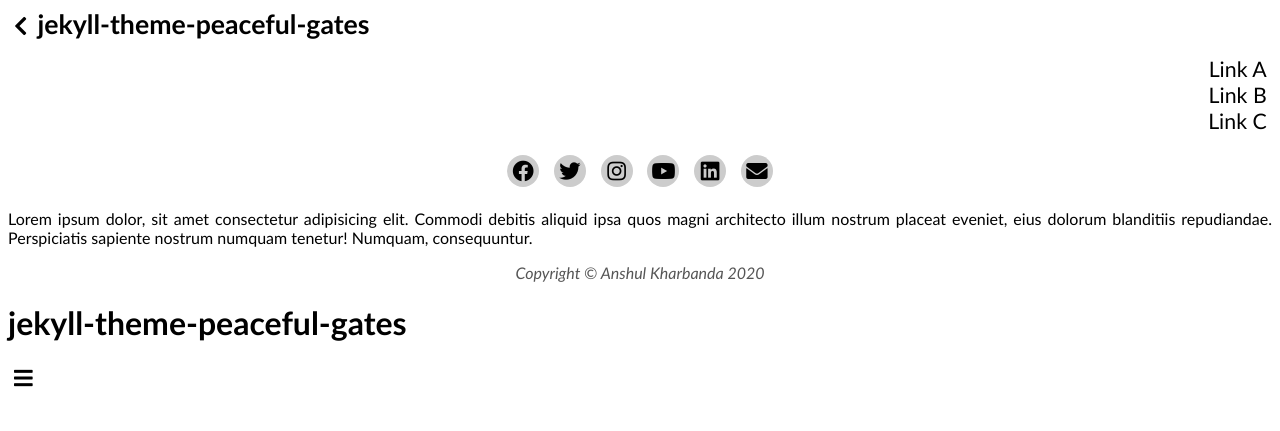
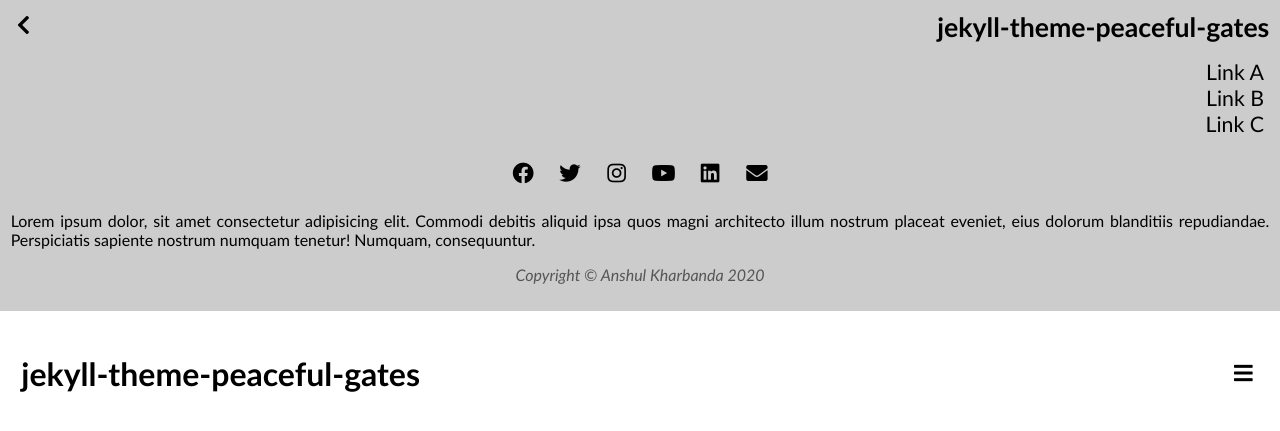
Before and after one commit to andydevs/jekyll-theme-peaceful-gates, a Jekyll site: the page built from index.html, in a window 1280 px wide. Shown: the top 431 px of the page. Built offline with Jekyll 4.4.1, drawn with Linux system fonts in a browser that asks for light colours.

Commit message:
Basic block outline

```diff
--- a/_includes/menu.html
+++ b/_includes/menu.html
@@ -1,10 +1,17 @@
+<div class="menu-window">
     <div class="menu">
         <div class="menu-container">
             <div class="menu-header">
+                <div class="menu-header-left">
                     <button class="icon-button" id="close-menu">
                         <span class="fas fa-chevron-left"></span>
                     </button>
-            <a class="menu-title" href="/">{{ site.title }}</a>
+                </div>
+                <div class="menu-header-right">
+                    <a class="menu-title" href="/">
+                        {{ site.title }}
+                    </a>
+                </div>
             </div>
             <ul class="menu-links">
                 <li><a href="#">Link A</a></li>
@@ -43,3 +50,4 @@
             </footer>
         </div>
     </div>
+</div>
--- a/_layouts/page.html
+++ b/_layouts/page.html
@@ -3,9 +3,9 @@ layout: default
 ---
 
 <div class="page-header">
-    <h1 class="page-title">
-        {{ page.title }}
-    </h1>
+    <div class="page-info">
+        <h1 class="page-title">{{ page.title }}</h1>
+    </div>
     <button class="icon-button" id="open-menu">
         <span class="fas fa-bars"></span>
     </button>
--- a/_layouts/post.html
+++ b/_layouts/post.html
@@ -3,9 +3,9 @@ layout: default
 ---
 
 <div class="page-header">
-    <div class="page-title">
-        <h1 class="post-title">{{ page.title }}</h1>
-        <h2 class="post-subtitle">{{ page.date | date_to_string: 'ordinal', 'US' }}</h2>
+    <div class="page-info">
+        <h1 class="page-title">{{ page.title }}</h1>
+        <h2 class="page-subtitle">{{ page.date | date_to_string: 'ordinal', 'US' }}</h2>
     </div>
     <button class="icon-button" id="open-menu">
         <span class="fas fa-bars"></span>
--- a/_sass/jekyll-theme-simple-design.scss
+++ b/_sass/jekyll-theme-simple-design.scss
@@ -7,3 +7,4 @@ $fa-font-path: "/assets/fonts";
 @import "./fontawesome/brands.scss";
 @import "./jekyll-theme-simple-design/variables";
 @import "./jekyll-theme-simple-design/base";
+@import "./jekyll-theme-simple-design/menu";
--- a/_sass/jekyll-theme-simple-design/_base.scss
+++ b/_sass/jekyll-theme-simple-design/_base.scss
@@ -1,3 +1,7 @@
+body {
+    margin: 0;
+}
+
 * {
     font-family: Calibri, Arial, sans-serif;
 }
@@ -7,6 +11,14 @@ a {
     &:hover {
         text-decoration: none;
     }
+}
+
+img {
+    max-width: 100%;
+}
+
+pre {
+    overflow-x: auto;
 }
 
 .button {
@@ -29,63 +41,23 @@ a {
     font-size: $icon-font-size;
 }
 
-.menu-title {
-    font-size: $large-font-size;
-    font-weight: bold;
-    text-decoration: none;
-    color: $black-color;
-    &:hover {
-        text-decoration: underline;
-    }
+.main-container {
+    margin: $spacing-3;
 }
 
-.menu-links {
-    list-style-type: none;
-    padding: 0pt;
-    padding-right: $spacing-1;
-    text-align: right;
-
-    & > li > a {
-        color: $black-color;
-        text-decoration: none;
-        font-size: $medium-font-size;
-        &:hover {
-            text-decoration: underline;
-        }
-    }
+.page-header {
+    display: flex;
 }
 
-.footer {
-    text-align: center;
+.page-info {
+    flex: 1;
+    margin: $spacing-3 0pt;
 }
 
-.site-bio {
-    text-align: justify;
+.page-title {
+    margin: 0pt;
 }
 
-.copyright {
-    font-style: italic;
-    color: $dark-gray-color;
+.page-subtitle {
+    margin: 0pt;
 }
-
-.social-link {
-    // Sizing and spacing
-    margin: $spacing-1;
-
-    // Manually set width and height
-    width: $icon-font-size + 2*$spacing-1;
-    height: $icon-font-size + 2*$spacing-1;
-    border-radius: $icon-font-size;
-
-    // Center icon
-    display: inline-grid;
-    grid-template-rows: 1fr;
-    grid-template-columns: 1fr;
-    place-items: center;
-
-    // Style icon
-    font-size: $icon-font-size;
-    text-decoration: none;
-    background-color: $light-gray-color;
-    color: $black-color;
-}
--- /dev/null
+++ b/_sass/jekyll-theme-simple-design/_menu.scss
@@ -0,0 +1,84 @@
+.menu {
+    background-color: $light-gray-color;
+    display: grid;
+    grid-template-rows: auto;
+    grid-auto-columns: auto;
+}
+
+.menu-container {
+    margin: $spacing-2;
+}
+
+.menu-header {
+    display: flex;
+    flex-direction: row;
+
+    .menu-header-left {
+        flex: 0;
+    }
+
+    .menu-header-right {
+        flex: 1;
+        text-align: right;
+    }
+}
+
+.menu-title {
+    font-size: $large-font-size;
+    font-weight: bold;
+    text-decoration: none;
+    color: $black-color;
+    &:hover {
+        text-decoration: underline;
+    }
+}
+
+.menu-links {
+    list-style-type: none;
+    padding: 0pt;
+    padding-right: $spacing-1;
+    text-align: right;
+
+    & > li > a {
+        color: $black-color;
+        text-decoration: none;
+        font-size: $medium-font-size;
+        &:hover {
+            text-decoration: underline;
+        }
+    }
+}
+
+.footer {
+    text-align: center;
+}
+
+.site-bio {
+    text-align: justify;
+}
+
+.copyright {
+    font-style: italic;
+    color: $dark-gray-color;
+}
+
+.social-link {
+    // Sizing and spacing
+    margin: $spacing-1;
+
+    // Manually set width and height
+    width: $icon-font-size + 2*$spacing-1;
+    height: $icon-font-size + 2*$spacing-1;
+    border-radius: $icon-font-size;
+
+    // Center icon
+    display: inline-grid;
+    grid-template-rows: 1fr;
+    grid-template-columns: 1fr;
+    place-items: center;
+
+    // Style icon
+    font-size: $icon-font-size;
+    text-decoration: none;
+    color: $black-color;
+}
--- a/index.html
+++ b/index.html
@@ -3,9 +3,9 @@ layout: default
 ---
 
 <div class="page-header">
-    <h1 class="page-title">
-        {{ site.title }}
-    </h1>
+    <div class="page-info">
+        <h1 class="page-title">{{ site.title }}</h1>
+    </div>
     <button class="icon-button" id="open-menu">
         <span class="fas fa-bars"></span>
     </button>
```
Lines whose indentation alone changed are shown as unchanged.
